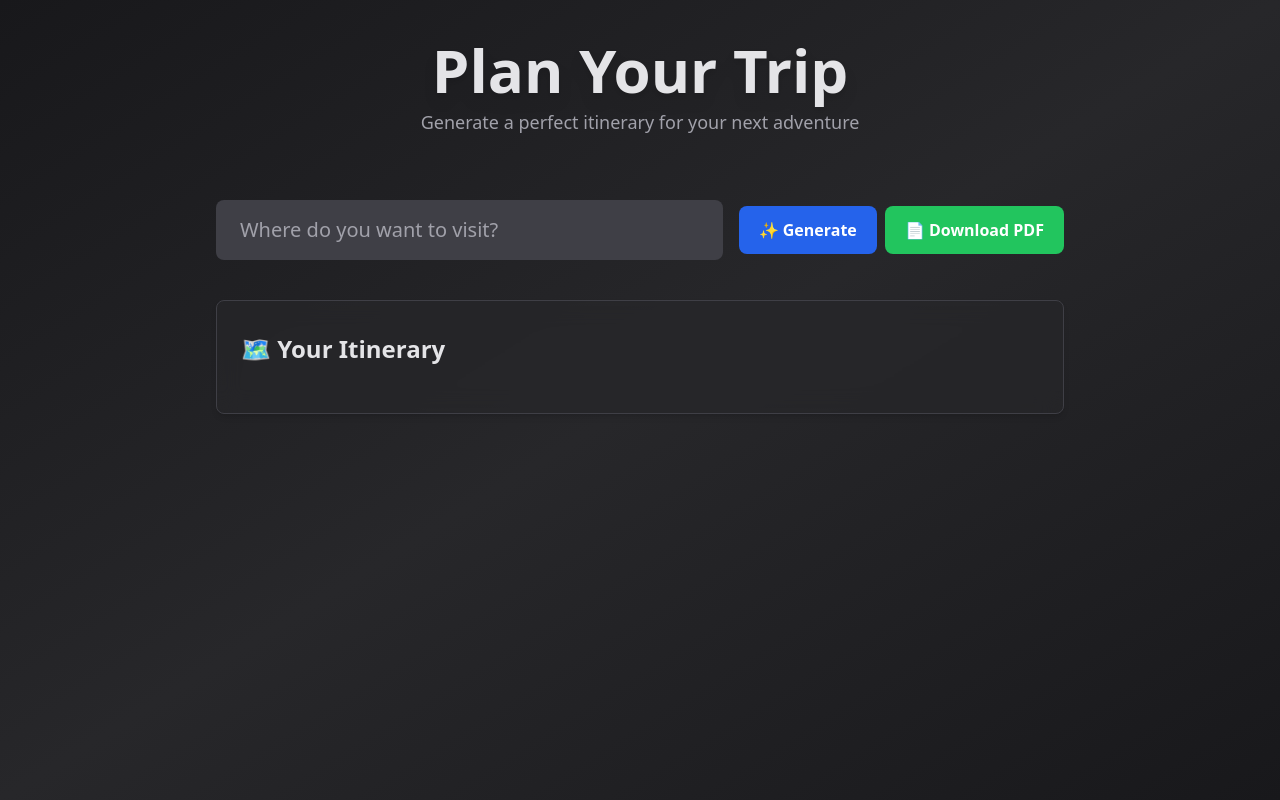
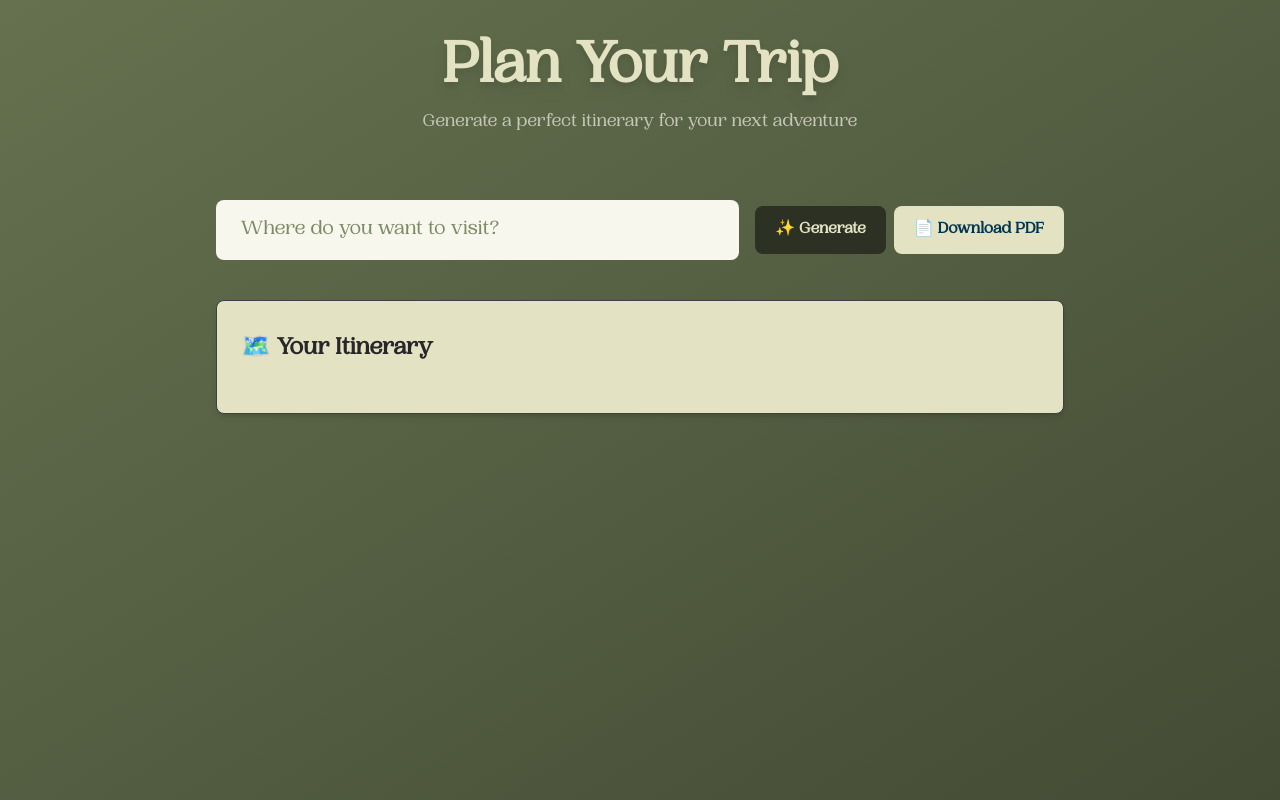
Before and after one commit to amitjatav03/itinerary-plan-app, a plain HTML site: page index.html in a window 1280 px wide. Drawn offline with nearby package versions, Linux system fonts and the light colour scheme.

Commit message:
ui change

```diff
--- a/index.html
+++ b/index.html
@@ -5,19 +5,20 @@
   <meta name="viewport" content="width=device-width, initial-scale=1.0"/>
   <title>Itinerary Plan App</title>
   <script src="https://cdn.tailwindcss.com"></script>
+  <link rel="stylesheet" href="style.css">
 </head>
-<body class="bg-gradient-to-br from-zinc-900 via-zinc-800 to-zinc-900 text-white font-sans min-h-screen flex flex-col items-center">
+<body class="bg-gradient-to-br from-[#65714F]  to-[#434B34] text-white font-[ppwoodland] min-h-screen flex flex-col items-center ">
 
-  <header class="w-full py-10 text-center">
-    <h1 class="text-4xl md:text-6xl font-bold text-zinc-200 drop-shadow-lg">Plan Your Trip</h1>
-    <p class="text-zinc-400 mt-2 text-lg">Generate a perfect itinerary for your next adventure</p>
-  </header>
+  <div class="w-full py-10 text-center">
+    <h1 class="text-4xl md:text-6xl font-bold text-[#E3E3C4] drop-shadow-lg">Plan Your Trip</h1>
+    <p class="text-[#c7c7b7] mt-2 text-lg">Generate a perfect itinerary for your next adventure</p>
+  </div>
 
-  <main class="w-full max-w-4xl px-6 flex flex-col items-center">
+  <div class="w-full max-w-4xl px-6 flex flex-col items-center">
     <form id="trip-form" class="w-full flex flex-col md:flex-row items-center justify-center gap-4 mt-6">
       <input
         id="destination-input"
-        class="flex-1 px-6 py-4 rounded-lg bg-zinc-700 text-white placeholder:text-zinc-400 text-xl focus:ring-2 focus:ring-blue-500 outline-none"
+        class="flex-1 px-6 py-4 rounded-lg bg-[#F7F7EE] text-[#434B34] placeholder:text-[#7d8a65] text-xl focus:ring-2 focus:ring-[#E3E3C4] outline-none"
         type="text"
         placeholder="Where do you want to visit?"
         required
@@ -26,31 +27,31 @@
       <div class="flex gap-2 w-full md:w-auto">
         <button
           type="submit"
-          class="bg-blue-600 hover:bg-blue-700 text-white font-semibold px-5 py-3 rounded-lg transition-all ease-in-out duration-200 w-full md:w-auto"
+          class="bg-[#2c3123] hover:bg-[#3a3f2e] text-[#E3E3C4] font-semibold px-5 py-3 rounded-lg transition-all ease-in-out duration-200 w-full md:w-auto"
         >
           ✨ Generate
         </button>
         <button
           type="button"
           onclick="downloadPDF()"
-          class="bg-green-500 hover:bg-green-600 text-white font-semibold px-5 py-3 rounded-lg transition-all ease-in-out duration-200 w-full md:w-auto"
+          class="bg-[#E3E3C4] hover:bg-[white] text-[#03364F] font-semibold px-5 py-3 rounded-lg transition-all ease-in-out duration-200 w-full md:w-auto"
         >
           📄 Download PDF
         </button>
       </div>
     </form>
 
-    <section
+    <div
       id="output-section"
-      class="mt-10 bg-zinc-800/70 w-full rounded-lg shadow-md backdrop-blur-md border border-zinc-700 px-6 py-8"
+      class="mt-10  bg-[#E3E3C4] w-full rounded-lg shadow-md backdrop-blur-md border border-zinc-700 px-6 py-8"
     >
-      <h2 class="text-2xl font-semibold text-zinc-200 mb-4">🗺️ Your Itinerary</h2>
+      <h2 class="text-2xl font-semibold text-zinc-800 mb-4">🗺️ Your Itinerary</h2>
       <p
         id="output"
-        class="generated-text text-lg md:text-xl text-zinc-300 leading-relaxed whitespace-pre-line"
+        class="generated-text text-lg md:text-xl text-[#434B34] leading-relaxed whitespace-pre-line"
       ></p>
-    </section>
-  </main>
+    </div>
+  </div>
 
   <script src="https://cdnjs.cloudflare.com/ajax/libs/jspdf/2.5.1/jspdf.umd.min.js"></script>
   <script src="https://cdn.jsdelivr.net/npm/marked/marked.min.js"></script>
```
